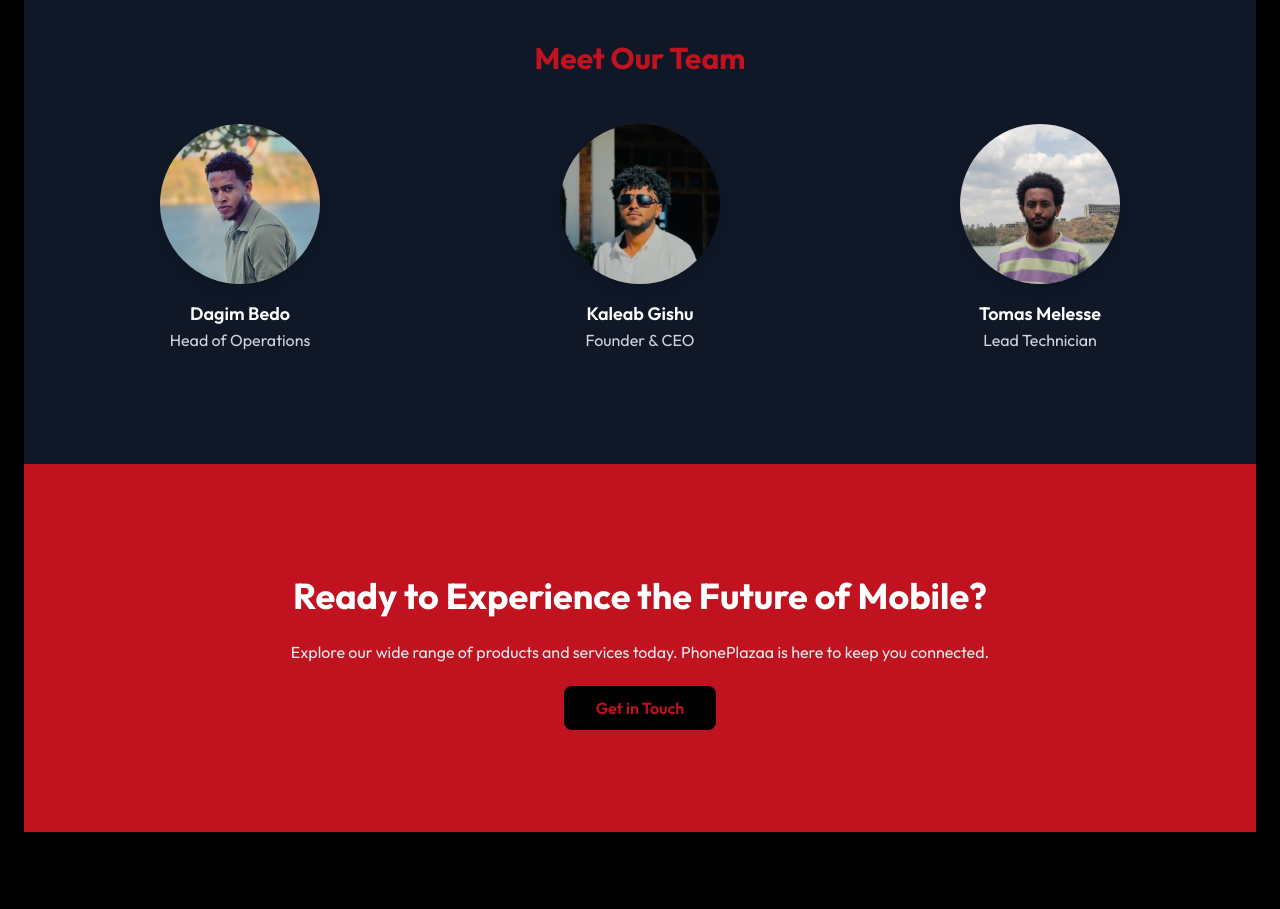
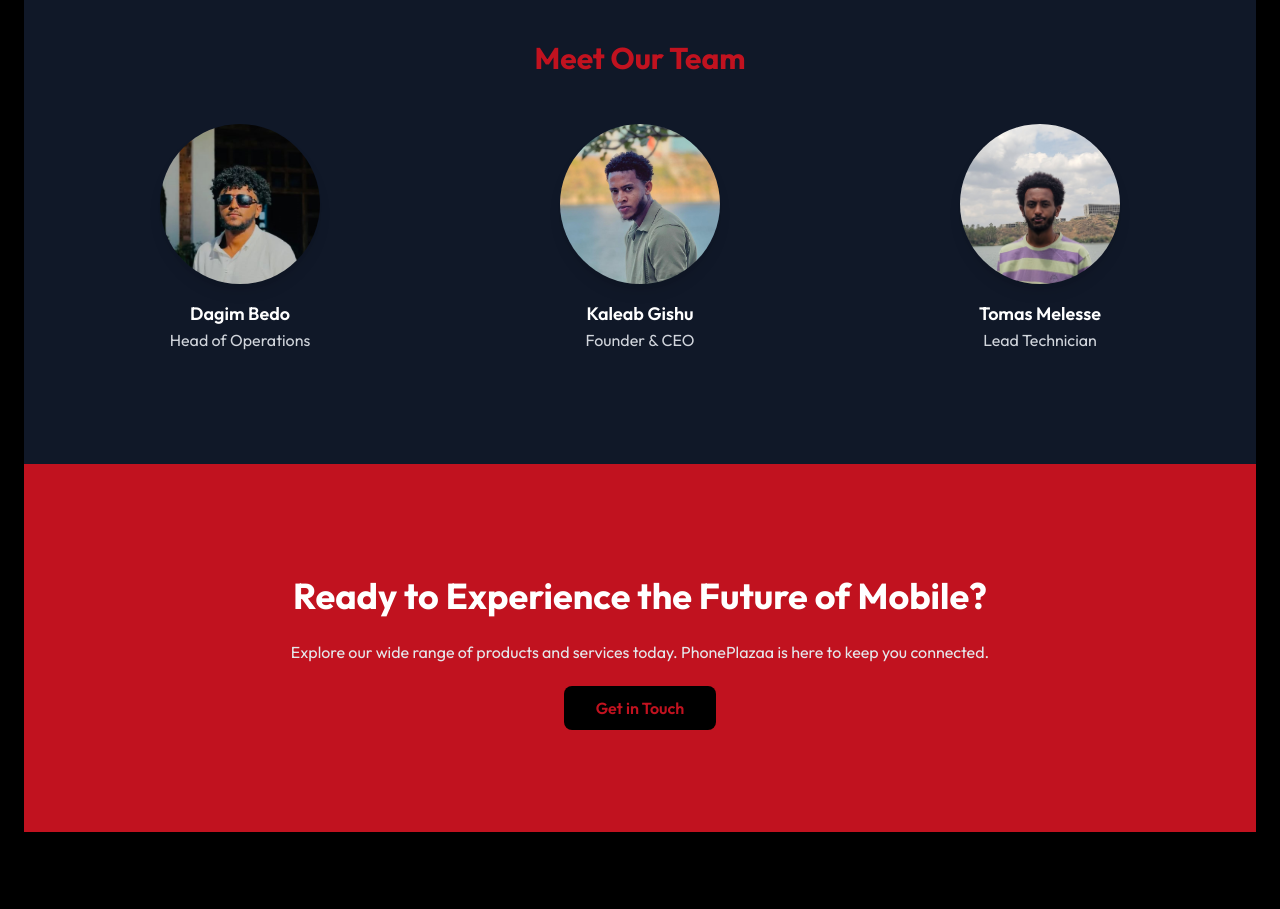
Before and after one commit to Tommy-devgit/PhonePlazaa, a React (Vite) app: page /about in a window 1280 px wide. Shown: the part 2500-3409 px from the top of the page. Built offline with nearby package versions, Linux system fonts and the light colour scheme; a web font is replaced by a local one.

Commit message:
minor image import fix

```diff
--- /dev/null
+++ b/src/data/aboutpage.ts
@@ -0,0 +1,13 @@
+import kaleabGishu from "../assets/team/kaleabGishu.jpeg";
+import dagimBedo from "../assets/team/dagimBedo.jpeg";
+import tomasMelesse from "../assets/team/tomasMelesse.jpg";
+import storeImage from "../assets/back/storeImage.jpg";
+import backAbout from "../assets/back/backAbout.jpg";
+
+export const aboutImages = {
+  kaleabGishu,
+  dagimBedo,
+  tomasMelesse,
+  storeImage,
+  backAbout,
+};
--- a/src/pages/About.tsx
+++ b/src/pages/About.tsx
@@ -1,9 +1,7 @@
 import { motion } from "framer-motion";
-import image1 from "../assets/team/kaleabGishu.jpeg";
-import image2 from "../assets/team/dagimBedo.jpeg";
-import image3 from "../assets/team/tomasMelesse.jpg";
-import storeimage from "../assets/back/storeImage.jpg";
-import backImage from "../assets/back/backAbout.jpg";
+import { aboutImages } from "../data/aboutpage";
+
+const { kaleabGishu, dagimBedo, tomasMelesse, storeImage, backAbout } = aboutImages;
 
 const fadeInUp = {
   hidden: { opacity: 0, y: 30 },
@@ -25,7 +23,7 @@ export default function About() {
         viewport={{ once: true }}
         variants={fadeInUp}
         custom={0}
-        style={{ backgroundImage: `url(${backImage})`, backgroundSize: 'cover', backgroundPosition: 'center' }}
+        style={{ backgroundImage: `url(${backAbout})`, backgroundSize: 'cover', backgroundPosition: 'center' }}
       >
         <div className="px-6 py-20 md:py-32 text-center w-3/4 bg-black bg-opacity-70 rounded-2xl">
           <h1 className="text-4xl md:text-6xl font-bold text-[#c1121f] mb-4">
@@ -76,7 +74,7 @@ export default function About() {
             </p>
           </div>
           <img
-            src={storeimage}
+            src={storeImage}
             alt="PhonePlazaa Store"
             className="rounded-xl shadow-lg h-[75%]"
           />
@@ -119,7 +117,7 @@ export default function About() {
       >
         <h2 className="text-3xl font-bold text-[#c1121f] text-center mb-12">Meet Our Team</h2>
         <div className="grid md:grid-cols-3 gap-12 max-w-6xl mx-auto">
-          {[image2, image1, image3].map((img, idx) => (
+          {[kaleabGishu, dagimBedo, tomasMelesse].map((img, idx) => (
             <div key={idx} className="text-center">
               <img src={img} alt="Team Member" className="w-40 h-40 mx-auto rounded-full mb-4 shadow-lg"/>
               <h3 className="text-lg font-semibold text-white">
```
